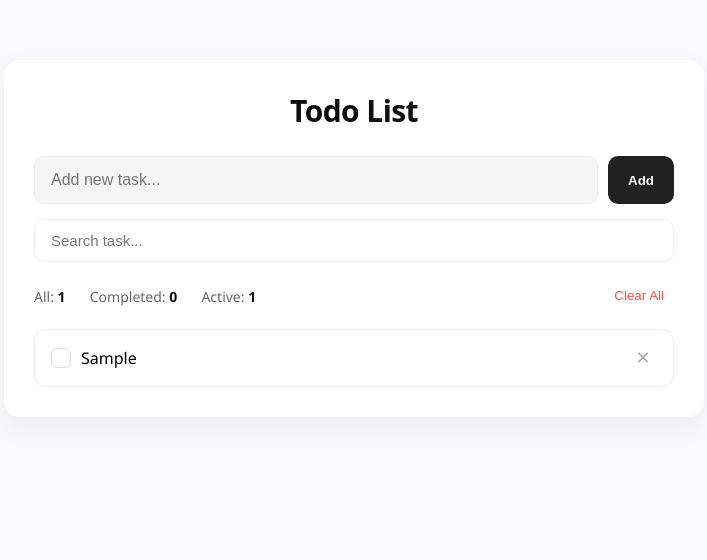
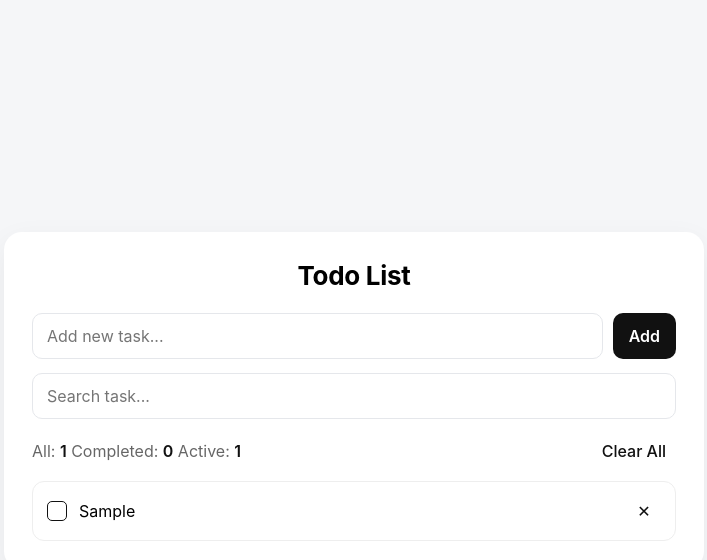
Before and after one commit to ArthurKokot/todo-app, a plain HTML site: page index.html in a window 1280 px wide. Both pictures are taken after typing "Sample" into the empty fields and a click on the button "Add". Shown: the whole page, without its empty margins (286-993 px from the left). Drawn offline with Linux system fonts and the light colour scheme.

Commit message:
update styles

```diff
--- a/style.css
+++ b/style.css
@@ -2,8 +2,12 @@
     margin: 0;
     padding: 0;
     box-sizing: border-box;
+    font-family: Inter, system-ui, sans-serif;
+    font-size: 16px;
+}
 
-    /* GLOBAL SMOOTH TRANSITIONS */
+/* GLOBAL TRANSITIONS */
+* {
     transition: background-color 0.25s ease,
         border-color 0.25s ease,
         color 0.25s ease,
@@ -12,146 +16,129 @@
 }
 
 body {
-    background-color: #f8f9fa;
-    font-family: 'Segoe UI', Roboto, Helvetica, Arial, sans-serif;
+    background: #f5f6f8;
+    display: flex;
+    justify-content: center;
+    align-items: center;
+    min-height: 100vh;
+}
+
+p {
+    text-align: center;
+    color: #666;
 }
 
 /* CONTAINER */
 .container {
-    max-width: 700px;
-    margin: 60px auto;
-    padding: 30px;
+    width: 700px;
     background: #fff;
-    border-radius: 16px;
-    box-shadow: 0 10px 30px rgba(0, 0, 0, 0.05);
+    border-radius: 18px;
+    padding: 28px;
+    box-shadow: 0 10px 30px rgba(0, 0, 0, 0.06);
 }
 
 /* TITLE */
 h1 {
     text-align: center;
-    margin-bottom: 25px;
-    font-size: 30px;
-    font-weight: 650;
-
-    font-family: ui-sans-serif, system-ui, -apple-system, "Inter",
-        "Segoe UI", Roboto, Arial, sans-serif;
-
-    letter-spacing: -0.6px;
-    color: #0f0f10;
+    font-size: 26px;
+    font-weight: 700;
+    margin-bottom: 22px;
+    letter-spacing: -0.3px;
 }
 
 /* ADD TASK */
 .add-task {
     display: flex;
     gap: 10px;
-    margin-bottom: 15px;
+    margin-bottom: 14px;
 }
 
-[data-task-input] {
+.add-task [data-task-input] {
     flex: 1;
-    padding: 14px 16px;
-    border: 1px solid #eee;
+    padding: 12px 14px;
+    border: 1px solid #e5e7eb;
     border-radius: 10px;
-    font-size: 16px;
-    background: #f5f5f5;
     outline: none;
+    background: #fff;
 }
 
-[data-task-input]:focus {
-    background: #fff;
-    border-color: #ccc;
-    transform: translateY(-1px);
-    box-shadow: 0 8px 20px rgba(0, 0, 0, 0.05);
-}
-
-/* BUTTON */
-[data-add-btn] {
-    padding: 0 20px;
-    border: none;
-    border-radius: 10px;
-    background: #222;
-    color: #fff;
-    cursor: pointer;
-    font-weight: 600;
-
-    transition: transform 0.15s ease, background 0.25s ease;
-}
-
-[data-add-btn]:hover {
-    background: #444;
+.add-task [data-task-input]:focus {
+    border-color: #111;
     transform: translateY(-1px);
 }
 
-[data-add-btn]:active {
-    transform: scale(0.96);
+/* ADD BUTTON */
+.add-task [data-add-btn] {
+    padding: 12px 16px;
+    background: #111;
+    color: #fff;
+    border: none;
+    border-radius: 10px;
+    cursor: pointer;
+    font-weight: 600;
+}
+
+.add-task [data-add-btn]:hover {
+    transform: translateY(-2px);
+}
+
+.add-task [data-add-btn]:active {
+    transform: scale(0.98);
 }
 
 /* SEARCH */
 .search {
-    margin-bottom: 20px;
+    margin-bottom: 16px;
 }
 
-[data-search-input] {
+.search [data-search-input] {
     width: 100%;
-    padding: 12px 16px;
-    border: 1px solid #eee;
+    padding: 12px 14px;
+    border: 1px solid #e5e7eb;
     border-radius: 10px;
-    font-size: 15px;
     outline: none;
 }
 
-[data-search-input]:focus {
+.search [data-search-input]:focus {
+    border-color: #111;
     transform: translateY(-1px);
-    box-shadow: 0 8px 20px rgba(0, 0, 0, 0.05);
 }
 
-/* COUNTERS */
+/* TASK INFO */
 .task-info {
     display: flex;
+    justify-content: space-between;
     align-items: center;
-    justify-content: space-between;
-    margin-bottom: 20px;
-    gap: 10px;
+    margin-bottom: 14px;
+    color: #555;
 }
 
 .counters span {
-    margin-right: 10px;
-    font-size: 14px;
+    font-size: 16px;
     color: #666;
 }
 
 .counters span span {
-    font-weight: 700;
+    font-weight: 600;
     color: #111;
 }
 
 /* CLEAR BTN */
 [data-clear-btn] {
+    background: none;
     border: none;
-    background: transparent;
-    color: #ff4d4d;
     cursor: pointer;
-
+    color: #111;
+    font-weight: 500;
     padding: 6px 10px;
     border-radius: 8px;
-
-    transition: transform 0.15s ease, background 0.25s ease, color 0.25s ease;
 }
 
-/* HOVER STATE */
 [data-clear-btn]:hover {
-    background: #ff4d4d;
-    color: #fff;
-
-    transform: translateY(-2px);
+    background: #f3f4f6;
 }
 
-/* ACTIVE */
-[data-clear-btn]:active {
-    transform: scale(0.96) translateY(0px);
-}
-
-/* LIST */
+/* TASK LIST */
 .task-list {
     list-style: none;
     display: flex;
@@ -159,121 +146,95 @@ h1 {
     gap: 10px;
 }
 
-.task-list p {
-    font-size: 16px;
-    text-align: center;
-    color: #666;
-}
-
-
 /* TASK ITEM */
 .task {
     display: flex;
+    justify-content: space-between;
     align-items: center;
-    justify-content: space-between;
-
-    padding: 14px 16px;
+    padding: 12px 14px;
     border: 1px solid #eee;
     border-radius: 12px;
     background: #fff;
-
-    transition: background 0.25s ease,
-        border-color 0.25s ease,
-        transform 0.2s ease;
 }
 
 .task:hover {
-    background: #fafafa;
     border-color: #ddd;
-    transform: translateY(-1px);
 }
 
 /* LEFT SIDE */
 .task-left {
     display: flex;
     align-items: center;
-    gap: 10px;
+    gap: 12px;
 }
 
+.task-text {
+    font-size: 16px;
+}
+
+/* COMPLETED */
+.task.completed {
+    background: #f3f4f6;
+    border-color: #e5e7eb;
+}
+
+.task.completed .task-text {
+    text-decoration: line-through;
+    color: #aaa;
+}
+
+/* CHECKBOX  */
 .checkbox {
+    appearance: none;
     width: 20px;
     height: 20px;
+    border: 1px solid #111;
+    border-radius: 5px;
+    display: grid;
+    place-content: center;
     cursor: pointer;
+    background: #fff;
+}
 
-    appearance: none;
-    -webkit-appearance: none;
+.checkbox::before {
+    content: "";
+    width: 10px;
+    height: 10px;
+    transform: scale(0);
+    background: #111;
+    border-radius: 3px;
+    transition: transform 0.2s ease;
+}
 
-    border: 1px solid #ddd;
-    border-radius: 6px;
+.checkbox:checked::before {
+    transform: scale(1);
+}
+
+.delete-btn {
+    width: 34px;
+    height: 34px;
+    border-radius: 10px;
+    border: none;
+    background: transparent;
+    color: #111;
+    cursor: pointer;
 
     display: flex;
     align-items: center;
     justify-content: center;
 
-    transition: all 0.2s ease;
-
-    position: relative;
-    background: #fff;
+    transition: background 0.25s ease,
+        transform 0.2s ease,
+        color 0.25s ease,
+        opacity 0.25s ease;
 }
 
-/* HOVER */
-.checkbox:hover {
-    border-color: #bbb;
+.delete-btn:hover {
+    background: #111;
+    color: #fff;
     transform: scale(1.05);
 }
 
-/* CHECKED STATE */
-.checkbox:checked {
-    background: #222;
-    border-color: #222;
+.delete-btn:active {
+    transform: scale(0.95);
 }
-
-/* CHECK ICON */
-.checkbox:checked::after {
-    content: "✓";
-    color: #fff;
-    font-size: 14px;
-    font-weight: bold;
-
-    position: absolute;
-}
-.task-text {
-    font-size: 16px;
-    transition: color 0.3s ease;
-}
-
-/* COMPLETED */
-.task.completed .task-text {
-    text-decoration: line-through;
-    color: #aaa;
-}
-
-/* DELETE BTN */
-.delete-btn {
-    border: none;
-    background: transparent;
-    font-size: 18px;
-    color: #aaa;
-    cursor: pointer;
-
-    width: 28px;
-    height: 28px;
-    border-radius: 8px;
-
-    display: flex;
-    align-items: center;
-    justify-content: center;
-
-    transition: transform 0.15s ease, background 0.25s ease, color 0.25s ease;
-}
-
-.delete-btn:hover {
-    background: #ff4d4d;
-    color: #fff;
-
-    transform: translateY(-2px);
-}
-
-.delete-btn:active {
-    transform: scale(0.95) translateY(0px);
-}
```
